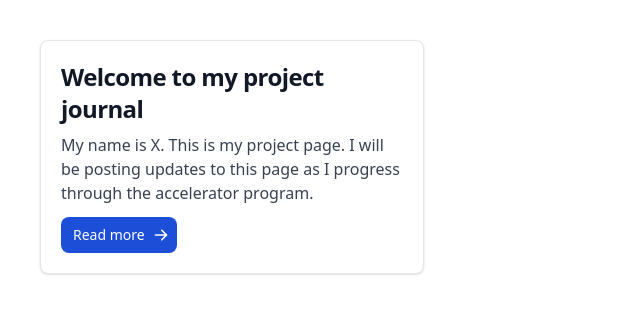
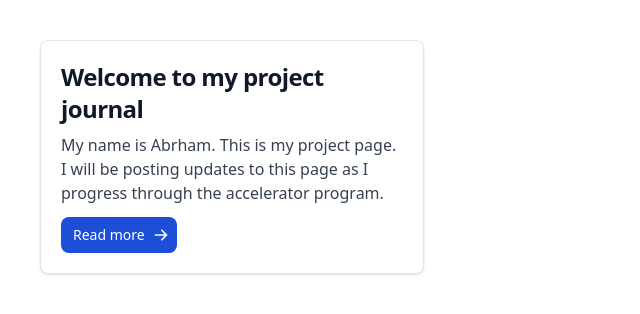
Before and after one commit to abrhamadddis/project-journal-starter, a website: page src/index.html in a window 1280 px wide. Shown: the whole page, without its empty margins (0-640 px from the left). Drawn offline with nearby package versions, Linux system fonts and the light colour scheme; files that its build step writes are made by us from their sources.

Commit message:
in the first pargraph the name is changed to abrham

```diff
--- a/src/index.html
+++ b/src/index.html
@@ -14,7 +14,7 @@
           <a href="#">
               <h5 class="mb-2 text-2xl font-bold tracking-tight text-gray-900 dark:text-white">Welcome to my project journal</h5>
           </a>
-          <p class="mb-3 font-normal text-gray-700 dark:text-gray-400">My name is X. This is my project page. I will be posting updates to this page as I progress through the accelerator program.</p>
+          <p class="mb-3 font-normal text-gray-700 dark:text-gray-400">My name is Abrham. This is my project page. I will be posting updates to this page as I progress through the accelerator program.</p>
           <a href="#" class="inline-flex items-center px-3 py-2 text-sm font-medium text-center text-white bg-blue-700 rounded-lg hover:bg-blue-800 focus:ring-4 focus:outline-none focus:ring-blue-300 dark:bg-blue-600 dark:hover:bg-blue-700 dark:focus:ring-blue-800">
               Read more
               <svg aria-hidden="true" class="w-4 h-4 ml-2 -mr-1" fill="currentColor" viewBox="0 0 20 20" xmlns="http://www.w3.org/2000/svg"><path fill-rule="evenodd" d="M10.293 3.293a1 1 0 011.414 0l6 6a1 1 0 010 1.414l-6 6a1 1 0 01-1.414-1.414L14.586 11H3a1 1 0 110-2h11.586l-4.293-4.293a1 1 0 010-1.414z" clip-rule="evenodd"></path></svg>
```
